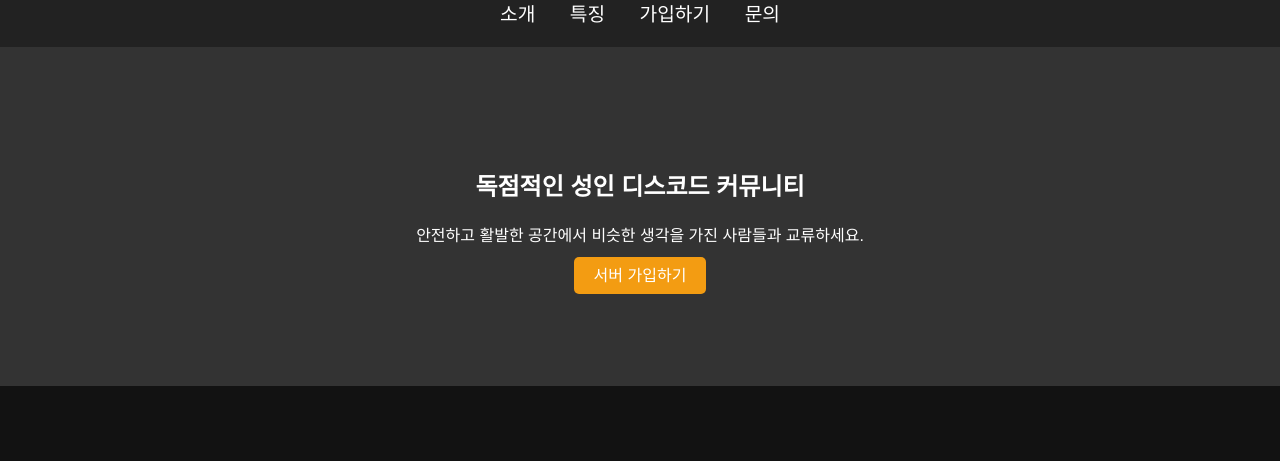
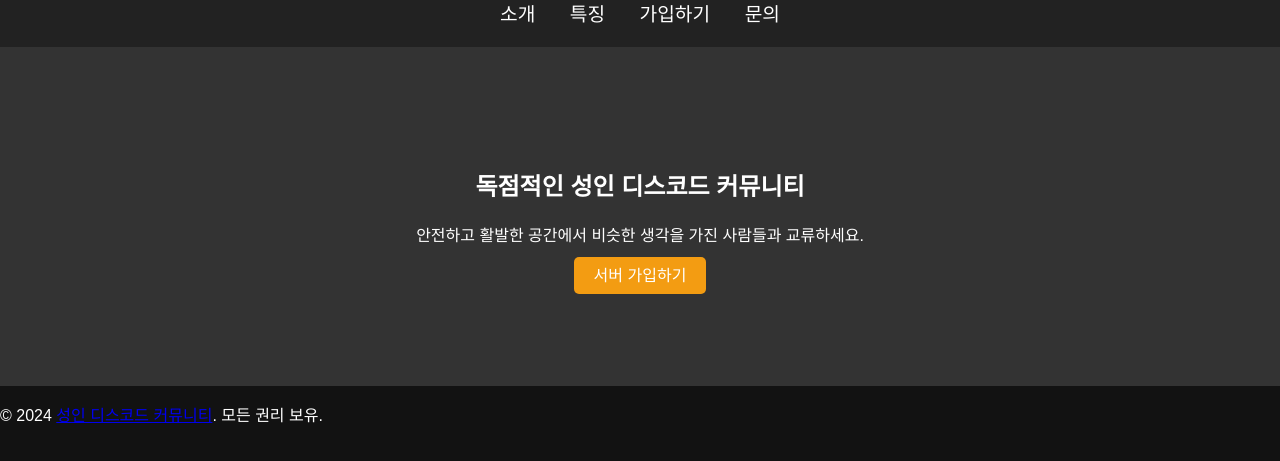
Before and after one commit to yasxshare/-, a plain HTML site: page index.html in a window 1280 px wide. Shown: the part 45-506 px from the top of the page. Drawn offline with Linux system fonts and the light colour scheme.

Commit message:
Update index.html

```diff
--- a/index.html
+++ b/index.html
@@ -33,5 +33,8 @@
         <p>안전하고 활발한 공간에서 비슷한 생각을 가진 사람들과 교류하세요.</p>
         <a href="join.html" class="btn">서버 가입하기</a>
     </section>
+    <footer>
+        <p>&copy; 2024 <a href="index.html">성인 디스코드 커뮤니티</a>. 모든 권리 보유.</p>
+    </footer>
 </body>
 </html>
```
